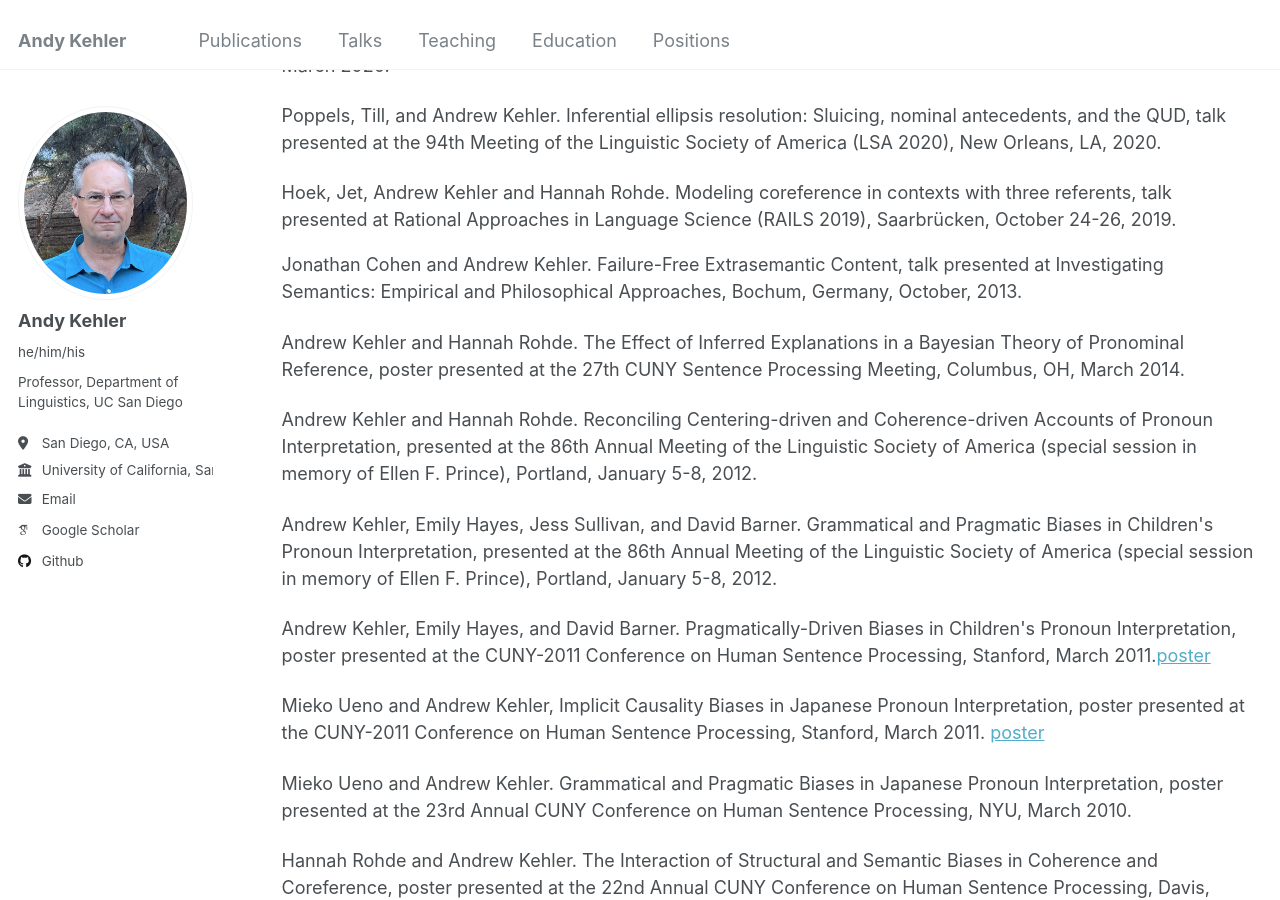
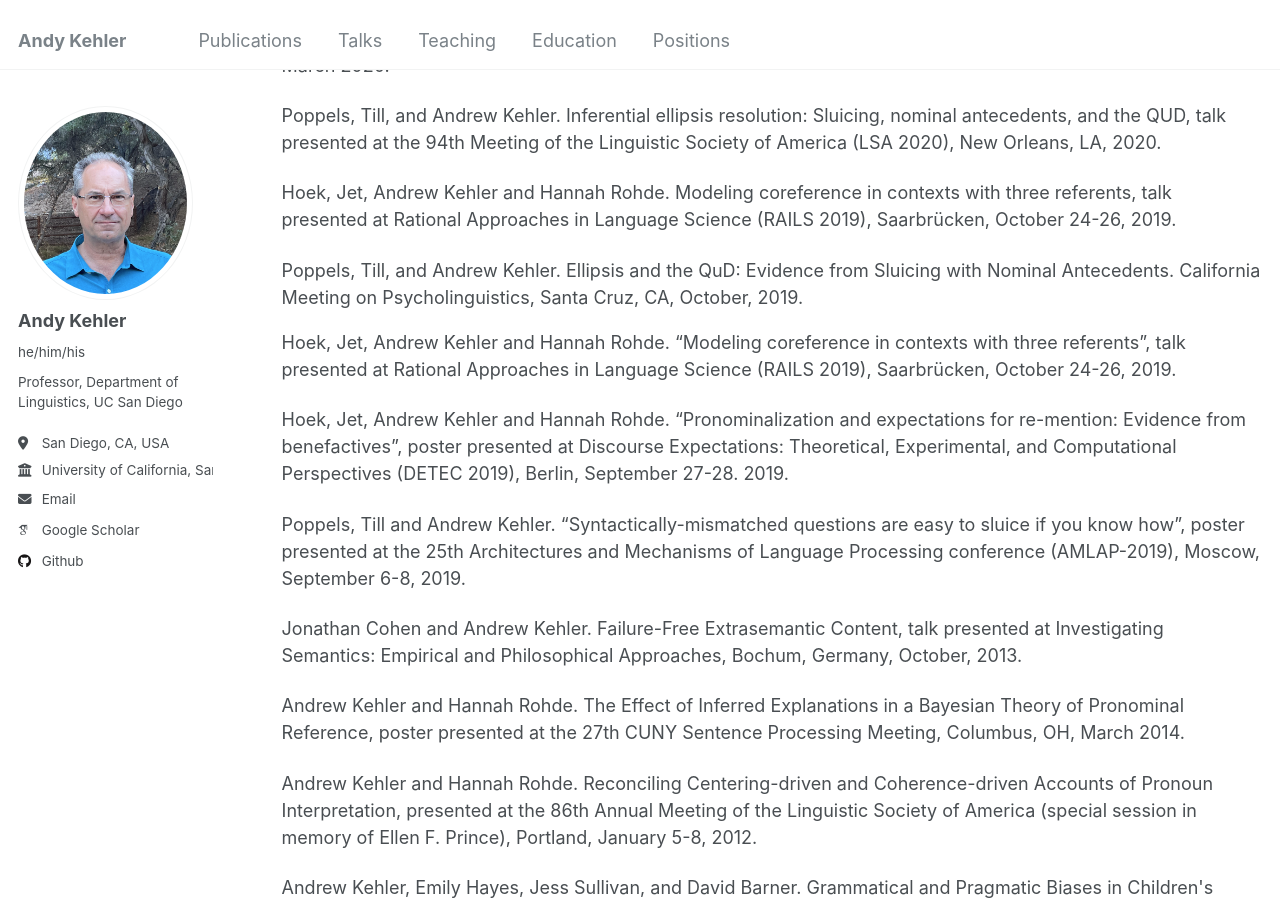
Before and after one commit to akehler/akehler.github.io, a Jekyll site: the page built from _pages/publications.html, in a window 1280 px wide and 900 px high, scrolled down 7614 px. Built offline with Jekyll 4.4.1, drawn with Linux system fonts in a browser that asks for light colours; some web fonts are replaced.

Commit message:
Update publications.html

```diff
--- a/_pages/publications.html
+++ b/_pages/publications.html
@@ -559,6 +559,19 @@ Linguistic Society of America (LSA 2020), New Orleans, LA, 2020.
 <p></p>Hoek, Jet, Andrew Kehler and Hannah Rohde.  Modeling coreference in contexts with three referents,
 talk presented at Rational Approaches in Language Science (RAILS 2019), Saarbrücken, October 24-26, 2019.
 
+<p></p>Poppels, Till, and Andrew Kehler. Ellipsis and the QuD: Evidence from Sluicing with
+Nominal Antecedents. California Meeting on Psycholinguistics, Santa Cruz, CA, October, 2019.
+
+<p>Hoek, Jet, Andrew Kehler and Hannah Rohde.  “Modeling coreference in contexts with three referents”,
+talk presented at Rational Approaches in Language Science (RAILS 2019), Saarbrücken, October 24-26, 2019. </p>
+
+<p>Hoek, Jet, Andrew Kehler and Hannah Rohde.  “Pronominalization and expectations for re-mention: Evidence
+	from benefactives”, poster presented at Discourse Expectations:
+	Theoretical, Experimental, and Computational Perspectives (DETEC 2019), Berlin, September 27-28. 2019.  </p>
+
+<p>Poppels, Till and Andrew Kehler.  “Syntactically-mismatched questions are easy to sluice if you know how”, poster
+	presented at the 25th Architectures and Mechanisms of Language Processing
+	conference (AMLAP-2019), Moscow, September 6-8, 2019.   </p>
 
 
 
```
